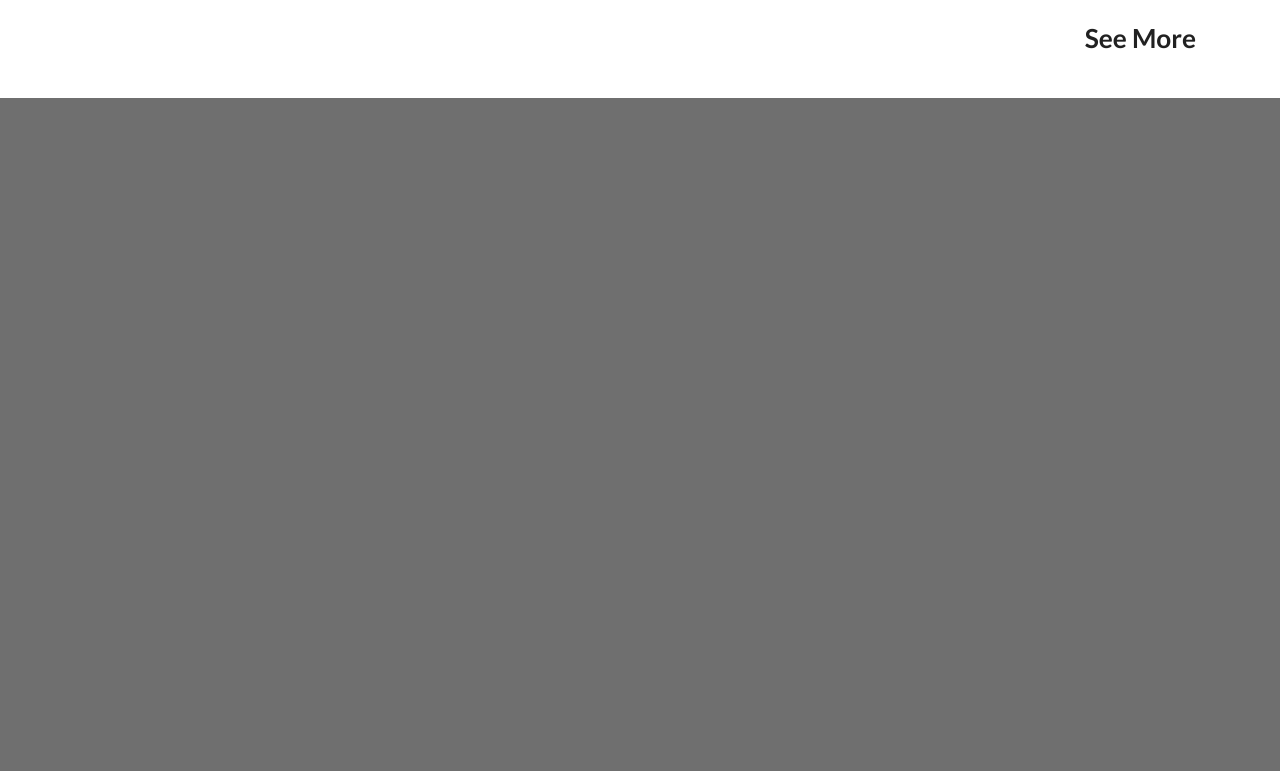
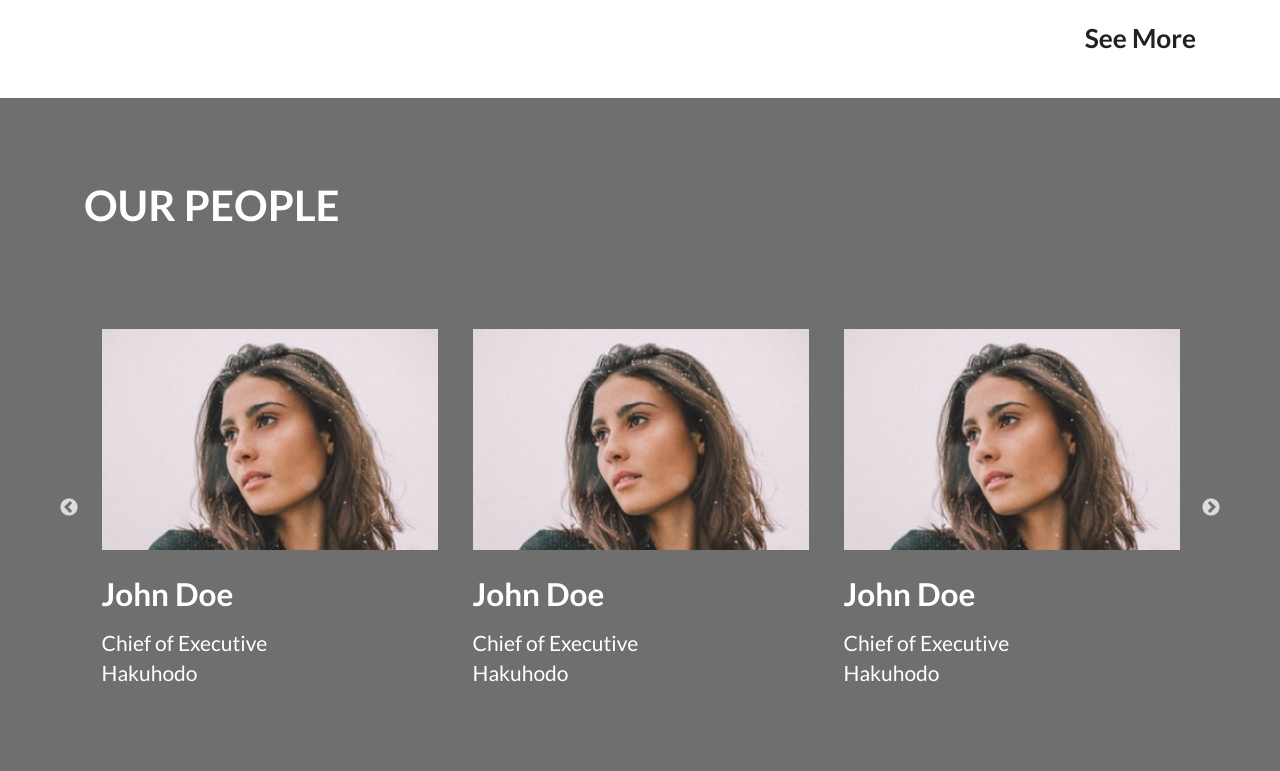
Before and after one commit to alisyahidin/h-3, a Next.js app: page / in a window 1280 px wide. Shown: the part 4769-5540 px from the top of the page. Built offline with nearby package versions, Linux system fonts and the light colour scheme.

Commit message:
add our people section

```diff
--- a/package.json
+++ b/package.json
@@ -21,8 +21,11 @@
     "react": "16.13.1",
     "react-datepicker": "^2.16.0",
     "react-dom": "16.13.1",
+    "react-markdown-editor-lite": "^1.1.3",
+    "react-slick": "^0.26.1",
     "semantic-ui-css": "^2.4.1",
     "semantic-ui-react": "^0.88.2",
+    "slick-carousel": "^1.8.1",
     "swr": "^0.2.2",
     "yaml": "^1.10.0"
   },
--- a/pages/_app.js
+++ b/pages/_app.js
@@ -1,6 +1,8 @@
 import 'styles/index.scss'
 import 'semantic-ui-css/semantic.min.css'
 import "react-datepicker/dist/react-datepicker.css"
+import "slick-carousel/slick/slick.css"
+import "slick-carousel/slick/slick-theme.css"
 
 import { useState, forwardRef } from 'react'
 import SideMenu from 'components/SideMenu'
--- a/pages/index.js
+++ b/pages/index.js
@@ -1,6 +1,27 @@
 import { useState, useRef, useEffect } from 'react'
+import Slider from "react-slick"
 import Head from 'next/head'
 import Logo from 'components/Logo'
+
+const settings = {
+  dots: false,
+  infinite: true,
+  speed: 500,
+  slidesToShow: 3,
+  slidesToScroll: 1,
+  arrows: true,
+  responsive: [
+    {
+      breakpoint: 768,
+      settings: {
+        slidesToShow: 2,
+        infinite: true,
+        arrows: false,
+        dots: true
+      }
+    },
+  ]
+}
 
 export default function Home({ HamburgerMenu }) {
   const menu = useRef(null)
@@ -98,7 +119,25 @@ export default function Home({ HamburgerMenu }) {
         </h2>
       </div>
     </section>
-    <section menu-color="light" style={{ height: '100vh', backgroundColor: '#6F6F6F' }}></section>
+    <section menu-color="light" style={{ backgroundColor: '#6F6F6F' }}>
+      <div className="container xl:px-24 md:px-16 px-8 py-12 min-h-screen mx-auto flex flex-col text-white">
+        <div className="flex-1 flex items-center mb-12">
+          <h2 className="text-5xl">OUR PEOPLE</h2>
+        </div>
+        <div style={{ flexGrow: 2 }} className="block">
+          <Slider {...settings}>
+            {[...new Array(6)].map((_, index) =>
+              <div className="p-5" key={index}>
+                <img className="w-full" src="/images/people.png" alt="People" />
+                <h3 className="text-4xl">John Doe</h3>
+                <p className="text-2xl mb-0">Chief of Executive</p>
+                <p className="text-2xl">Hakuhodo</p>
+              </div>
+            )}
+          </Slider>
+        </div>
+      </div>
+    </section>
     <section menu-color="light" style={{ backgroundColor: '#221F1F' }}>
       <div className="container xl:px-24 md:px-16 px-8 py-12 min-h-screen mx-auto flex flex-col">
         <div className="flex-1 flex items-center mb-12">
@@ -123,7 +162,7 @@ export default function Home({ HamburgerMenu }) {
     <section menu-color="dark" className="bg-white">
       <div className="container xl:px-24 md:px-16 px-8 py-12 min-h-screen mx-auto flex flex-col">
         <div className="flex-1 flex items-center">
-          <div className="w-4/12">
+          <div className="hidden md:block w-4/12">
             <img src="/logo-text.png" alt="Logo" />
           </div>
           <div>
--- /dev/null
+++ b/styles/_slick.scss
@@ -0,0 +1,13 @@
+.slick-prev::before, .slick-next::before {
+  font-size: 35px !important;
+}
+.slick-prev, .slick-next {
+  width: 35px !important;
+  height: 35px !important;
+}
+.slick-prev {
+  left: -40px !important;
+}
+.slick-next {
+  right: -40px !important;
+}
--- a/styles/index.scss
+++ b/styles/index.scss
@@ -16,6 +16,7 @@ h3 {
 @import "admin";
 @import "widget";
 @import "homepage";
+@import "slick";
 @import "hamburger/hamburger";
 
 .menu {
```
Also changed, not shown: public/images/people.png (added).
